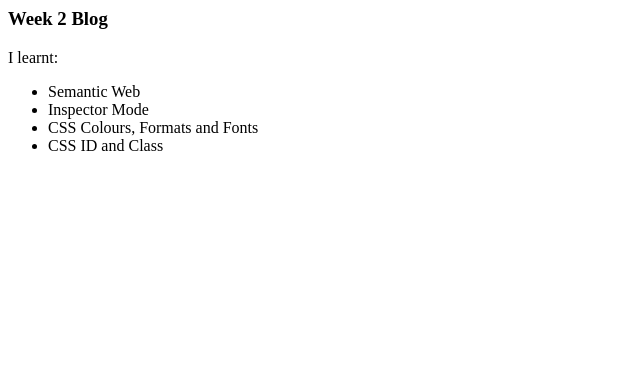
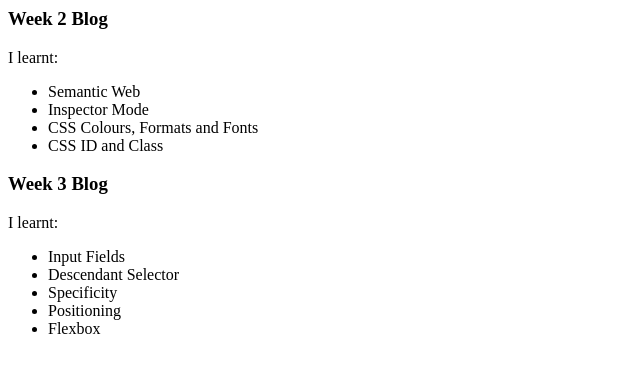
Before and after one commit to Bean-Curd/MyDevelopmentalBlog, a plain HTML site: page index.html in a window 1280 px wide. Shown: the whole page, without its empty margins (0-640 px from the left). Drawn offline with Linux system fonts and the light colour scheme.

Commit message:
Week 3 Commit

```diff
--- a/index.html
+++ b/index.html
@@ -9,5 +9,14 @@
             <li>CSS Colours, Formats and Fonts</li>
             <li>CSS ID and Class</li>
         </ul>
+        <h3>Week 3 Blog</h3>
+        <p> I learnt:</p>
+        <ul>
+            <li>Input Fields</li>
+            <li>Descendant Selector</li>
+            <li>Specificity</li>
+            <li>Positioning</li>
+            <li>Flexbox</li>
+        </ul>
     </body>
 </html>
```
